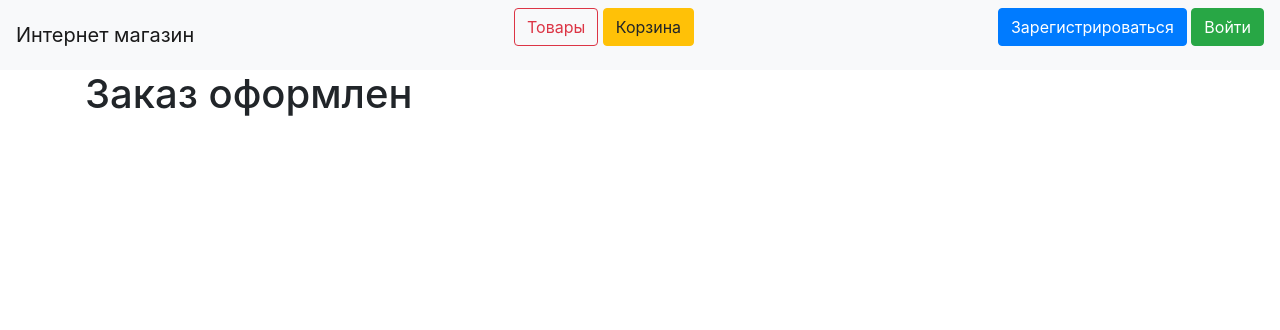
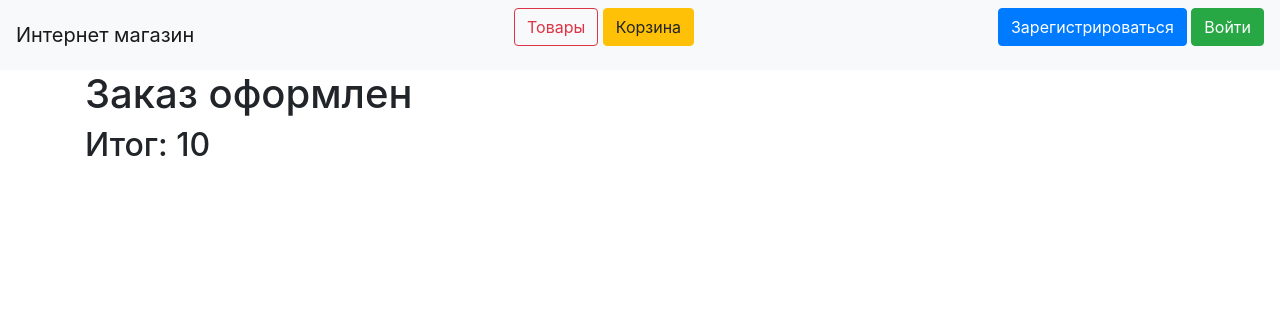
Before and after one commit to lisa-leonowa/store, a Flask app: template templates/order.html in a window 1280 px wide. Shown: the top 330 px of the page. Run offline with Flask 2, Linux system fonts and the light colour scheme; the template is opened without the code that fills it: most values are stand-ins (such as "Sample title", 1, 10 or a date in 2020); some libraries are stand-ins or nearby versions.

Commit message:
Update order.html

```diff
--- a/templates/order.html
+++ b/templates/order.html
@@ -1,5 +1,6 @@
 {% extends "base.html" %}
 
 {% block content %}
-<h1>Заказ оформлен</h1>
+    <h1>Заказ оформлен</h1>
+    <h2>Итог: {{ total }}</h2>
 {% endblock %}
```
